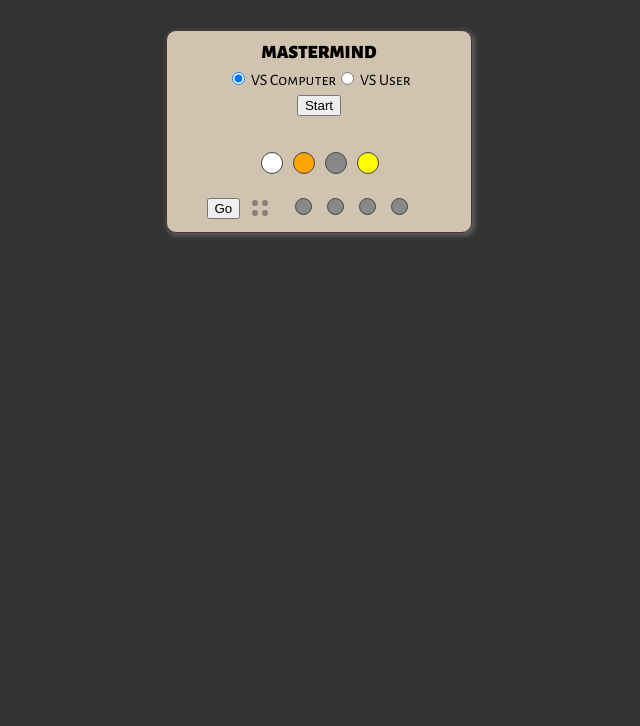
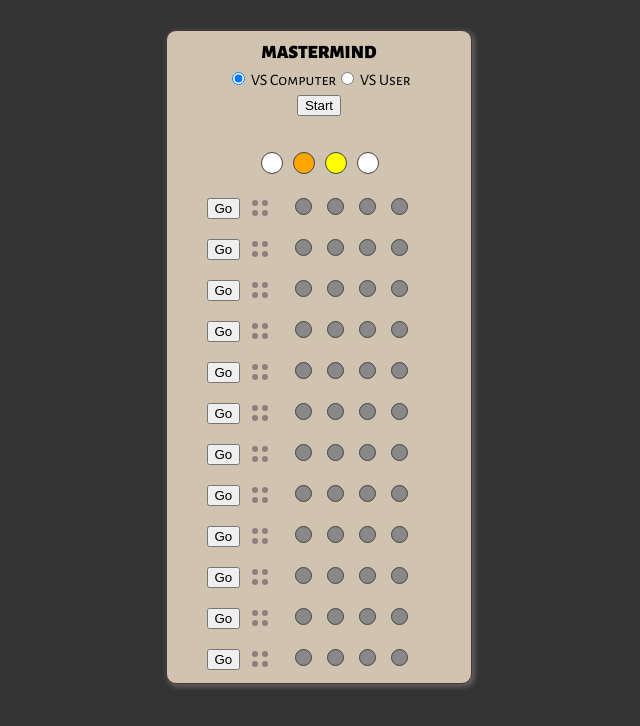
Before and after one commit to donrolling/react-mastermind, a React (Create React App) app in the folder app/: page / in a window 1280 px wide. Both pictures are taken after a click on the button "Start". Shown: the top 726 px of the page, without its empty margins (321-961 px from the left). Built offline with nearby package versions, Linux system fonts and the light colour scheme.

Commit message:
getting most of the ui working.

```diff
--- a/app/src/engine/service/CodeMaker.ts
+++ b/app/src/engine/service/CodeMaker.ts
@@ -21,7 +21,7 @@ export class CodeMaker {
     public static GetRandomColor() : CodeColors {
         let rand = CodeMaker.RandomIntFromInterval(1, CodeMaker.Max);
         let x = this.getValues(CodeColors)[rand];
-        if(x === CodeColors.empty){
+        if(!x || x === CodeColors.empty){
             return CodeMaker.GetRandomColor();
         }
         return x;
--- a/app/src/ui/AnswerRow.tsx
+++ b/app/src/ui/AnswerRow.tsx
@@ -9,10 +9,10 @@ class AnswerRow extends React.Component<Code> {
         return (
             <div className="mastermind-row">
                 <div className="mastermind-row-marbles">
-                    <Marble CodeColor={ this.props.One } ClickCallback={ null } />
-                    <Marble CodeColor={ this.props.Two } ClickCallback={ null } />
-                    <Marble CodeColor={ this.props.Three } ClickCallback={ null } />
-                    <Marble CodeColor={ this.props.Four } ClickCallback={ null } />
+                    <Marble CodeColor={ this.props.One } ClickCallback={ null } Index={0} />
+                    <Marble CodeColor={ this.props.Two } ClickCallback={ null } Index={1} />
+                    <Marble CodeColor={ this.props.Three } ClickCallback={ null } Index={2} />
+                    <Marble CodeColor={ this.props.Four } ClickCallback={ null } Index={3} />
                     <div className="clear-left"></div>
                 </div>
             </div>
--- a/app/src/ui/Board.tsx
+++ b/app/src/ui/Board.tsx
@@ -1,5 +1,4 @@
 import React from 'react';
-import Loadable from 'react-loadable';
 import './Board.css';
 import GameControls from './GameControls';
 import AnswerRow from './AnswerRow';
@@ -10,6 +9,7 @@ import SelectionRow from './SelectionRow';
 import { CodeColors } from '../engine/enum/CodeColors';
 import { Code } from '../engine/model/Code';
 import Marble from './Marble';
+import { statement } from '@babel/template';
 
 type BoardState = {
   GameState: GameState | undefined;
@@ -17,10 +17,12 @@ type BoardState = {
   ActiveMarble: Marble | undefined;
   ActivePlayRow: PlayRow | undefined;
   PlayRows: PlayRow[] | undefined;
+  Turns: number[] | undefined;
 }
 
 export class Board extends React.Component<any, BoardState> {
-  _selectionRow: SelectionRow;
+  private _playRows: PlayRow[] = [];
+
   constructor(props: any) {
     super(props);
     this.state = {
@@ -28,30 +30,62 @@ export class Board extends React.Component<any, BoardState> {
       SelectionRow: undefined,
       ActiveMarble: undefined,
       ActivePlayRow: undefined,
-      PlayRows: undefined
+      PlayRows: undefined,
+      Turns: undefined
     };
+    this.addPlayRow = this.addPlayRow.bind(this);
     this.startGame = this.startGame.bind(this);
     this.selectActiveMarbleColor = this.selectActiveMarbleColor.bind(this);
     this.setActiveMarbleColor = this.setActiveMarbleColor.bind(this);
     this.setSelectionRow = this.setSelectionRow.bind(this);
+    this.submitActiveRow = this.submitActiveRow.bind(this);
+  }
+
+  addPlayRow(playRow: PlayRow) {
+    if(this.state.PlayRows){ return; }
+
+    if(playRow.Index < this.state.GameState.NumberOfTurns){
+      this._playRows.push(playRow);
+    }
+    if(playRow.Index === this.state.GameState.NumberOfTurns - 1){
+      let firstPlayRow = this._playRows[0];
+      firstPlayRow.Enable();
+      this.setState({
+        GameState: this.state.GameState,
+        SelectionRow: this.state.SelectionRow,
+        ActiveMarble: this.state.ActiveMarble,
+        ActivePlayRow: firstPlayRow,
+        PlayRows: this._playRows,
+        Turns: this.state.Turns
+      });
+    }
   }
 
   startGame() {
     let gameState = GameFactory.CreateCode();
+    let turns: number[] = [];
+    for(var i = 0;i < gameState.NumberOfTurns;i++){
+      turns.push(i);
+    }
+
     this.setState({
       GameState: gameState,
       SelectionRow: this.state.SelectionRow,
-      ActiveMarble: this.state.ActiveMarble
+      ActiveMarble: this.state.ActiveMarble,
+      ActivePlayRow: this.state.ActivePlayRow,
+      PlayRows: this.state.PlayRows,
+      Turns: turns
     });
   }
 
-  selectActiveMarbleColor(x: Marble, y: PlayRow) {
+  selectActiveMarbleColor(marble: Marble, playRow: PlayRow) {
     if (this.state.SelectionRow) {
       this.setState({
         GameState: this.state.GameState,
         SelectionRow: this.state.SelectionRow,
-        ActiveMarble: x,
-        ActivePlayRow: y
+        ActiveMarble: marble,
+        ActivePlayRow: playRow,
+        PlayRows: this.state.PlayRows
       });
       this.state.SelectionRow.SelectColor();
     } else {
@@ -59,9 +93,9 @@ export class Board extends React.Component<any, BoardState> {
     }
   }
 
-  setActiveMarbleColor(x: CodeColors) {
+  setActiveMarbleColor(codeColor: CodeColors) {
     if (this.state.ActiveMarble) {
-      this.state.ActiveMarble.SetColor(x);
+      this.state.ActiveMarble.SetColor(codeColor);
     } else {
       throw new Error('ActiveMarble was null.');
     }
@@ -73,15 +107,25 @@ export class Board extends React.Component<any, BoardState> {
       GameState: this.state.GameState,
       SelectionRow: x,
       ActiveMarble: this.state.ActiveMarble,
-      ActivePlayRow: this.state.ActivePlayRow
+      ActivePlayRow: this.state.ActivePlayRow,
+      PlayRows: this.state.PlayRows
     });
   }
 
   submitActiveRow(x: Code) {
     let codeResponse = this.state.GameState.Guess(x);
-    let MyComponent = Loadable({
-      loader: () => import('./MyComponent'),
-      loading: () => <div>Loading...</div>
+    this.state.ActivePlayRow.SetResponse(codeResponse);
+    this.state.ActivePlayRow.Disable();
+    let index = this.state.GameState.Turns.length;
+    let activePlayRow = this._playRows[index];
+    activePlayRow.Enable();
+    this.setState({
+      GameState: this.state.GameState,
+      SelectionRow: this.state.SelectionRow,
+      ActiveMarble: this.state.ActiveMarble,
+      ActivePlayRow: activePlayRow,
+      PlayRows: this.state.PlayRows,
+      Turns: this.state.Turns
     });
   }
 
@@ -91,7 +135,10 @@ export class Board extends React.Component<any, BoardState> {
         <div className="mastermind-board">
           <GameControls StartGame={this.startGame} />
 
-          <SelectionRow SelectionCallback={this.setActiveMarbleColor} ref={(x) => { this.setSelectionRow(x); }} />
+          <SelectionRow
+            SelectionCallback={this.setActiveMarbleColor}
+            ref={(x) => { this.setSelectionRow(x); }}
+          />
           <div className="clear-left"></div>
 
           <div className="mastermind-row-container">
@@ -106,16 +153,19 @@ export class Board extends React.Component<any, BoardState> {
             }
 
             <div className="clear-left"></div>
-
             {
               this.state.GameState
-                ? <PlayRow
+              ? this.state.Turns.map((i) => (
+                  <PlayRow
                     SubmitRow={this.submitActiveRow}
                     SetMarble={this.selectActiveMarbleColor}
+                    key={ `PlayRow${i}` }
+                    Index={i}
+                    ref={(x) => { this.addPlayRow(x); }}
                   />
-                : null
+                ))
+              : null
             }
-
             <div className="clear-left"></div>
           </div>
           <div className="clear-left"></div>
--- a/app/src/ui/PlayRow.tsx
+++ b/app/src/ui/PlayRow.tsx
@@ -5,71 +5,138 @@ import RowControls from './RowControls';
 import { CodeColors } from '../engine/enum/CodeColors';
 import { Code } from '../engine/model/Code';
 import { CodeFactory } from '../engine/factory/CodeFactory';
-import { ResponseColors } from '../engine/enum/ResponseColors';
+import { CodeResponse } from '../engine/model/CodeResponse';
 
 type PlayRowProps = {
     SubmitRow: (x: Code) => void;
-    SetMarble: (x: Marble) => void;
+    SetMarble: (x: Marble, y: PlayRow) => void;
+    Index: number;
 };
 
-class PlayRow extends React.Component<PlayRowProps> {
-    private _marbles: Marble[];
-    private _activeMarble: Marble | undefined;
+type PlayRowState = {
+    ActiveMarble: Marble | undefined;
+    Marbles: Marble[] | undefined;
+    RowControls: RowControls | undefined;
+    Disabled: boolean;
+};
+
+class PlayRow extends React.Component<PlayRowProps, PlayRowState> {
+    private _marbleMapper: number[] = [0,1,2,3];
+    private _marbles: Marble[] = [];
+
+    public get Index(){
+        return this.props.Index;
+    }
 
     constructor(props: PlayRowProps) {
         super(props);
         this.submitRow = this.submitRow.bind(this);
         this.setMarble = this.setMarble.bind(this);
-
-        this._marbles = [
-            new Marble({
-                CodeColor: CodeColors.empty,
-                ClickCallback: this.setMarble
-            }),
-            new Marble({
-                CodeColor: CodeColors.empty,
-                ClickCallback: this.setMarble
-            }),
-            new Marble({
-                CodeColor: CodeColors.empty,
-                ClickCallback: this.setMarble
-            }),
-            new Marble({
-                CodeColor: CodeColors.empty,
-                ClickCallback: this.setMarble
-            })
-        ];
+        this.state = {
+            ActiveMarble: undefined,
+            Marbles: undefined,
+            RowControls: undefined,
+            Disabled: true
+        };
     }
 
-    submitRow(): void {
-        //todo: validate row
-        var x: Code = CodeFactory.Create(this._marbles[0].CodeColor, this._marbles[1].CodeColor, this._marbles[2].CodeColor, this._marbles[3].CodeColor);
-        this.props.SubmitRow(x);
-    }
-
-    setMarble(x: Marble): void {
-        this._activeMarble = x;
-        this.props.SetMarble(x);
-    }
-
-    SetActiveMarbleColor(x: CodeColors){
-        if(this._activeMarble){
-            this._activeMarble.SetColor(x);
+    public SetActiveMarbleColor(codeColors: CodeColors){
+        if(this.state.ActiveMarble){
+            this.state.ActiveMarble.SetColor(codeColors);
         }else{
             throw new Error('Active Marble wasn\'t set');
         }
     }
 
+    public Enable(): void {
+        this.setState({
+            ActiveMarble: this.state.ActiveMarble,
+            RowControls: this.state.RowControls,
+            Disabled: false
+        });
+    }
+
+    public Disable(): void {
+        this.setState({
+            ActiveMarble: this.state.ActiveMarble,
+            RowControls: this.state.RowControls,
+            Disabled: true
+        });
+    }
+
+    public SetResponse(response: CodeResponse){
+        this.state.RowControls.SetResponse(response);
+    }
+
+    addMarble(marble: Marble) {
+        if(this.state.Marbles){ return; }
+
+        if(marble.Index < this._marbleMapper.length){
+          this._marbles.push(marble);
+        }
+        if(marble.Index === this._marbleMapper.length - 1){
+          this.setState({
+            ActiveMarble: this.state.ActiveMarble,
+            Marbles: this._marbles,
+            RowControls: this.state.RowControls,
+            Disabled: this.state.Disabled
+          });
+        }
+    }
+
+    submitRow(): void {
+        let xs: Marble[] = this.state.Marbles;
+        let valid = true;
+        for(var i = 0;i < xs.length;i++){
+            valid = xs[i].CodeColor !== CodeColors.empty;
+            if(!valid){
+                alert('You have to finish this row.');
+                return;
+            }
+        }
+        var x: Code = CodeFactory.Create(xs[0].CodeColor, xs[1].CodeColor, xs[2].CodeColor, xs[3].CodeColor);
+        this.props.SubmitRow(x);
+    }
+
+    setMarble(x: Marble): void {
+        if(this.state.Disabled){ return; }
+        this.setState({
+            ActiveMarble: x,
+            RowControls: this.state.RowControls,
+            Disabled: this.state.Disabled
+        });
+        this.props.SetMarble(x, this);
+    }
+
+    addRowControls(x: RowControls) {
+        if(this.state.RowControls){return;}
+        this.setState({
+            ActiveMarble: this.state.ActiveMarble,
+            RowControls: x,
+            Disabled: this.state.Disabled
+        });
+    }
+
     render(){
         return (
             <div className="mastermind-row">
-                <RowControls SubmitRow={ this.submitRow } Responses={undefined} />
+                <RowControls
+                    SubmitRow={ this.submitRow }
+                    ref={(x) => { this.addRowControls(x); }}
+                />
 
                 <div className="mastermind-row-marbles">
-                    <Marble CodeColor={ CodeColors.empty } ClickCallback={ this.setMarble } />
-                    <Marble CodeColor={ CodeColors.empty } ClickCallback={ this.setMarble } />
-                    <Marble CodeColor={ CodeColors.empty } ClickCallback={ this.setMarble } />
-                    <Marble CodeColor={ CodeColors.empty } ClickCallback={ this.setMarble } />
+                    {
+                        this._marbleMapper.map((i) => (
+                            <Marble
+                                CodeColor={ CodeColors.empty }
+                                ClickCallback={ this.setMarble }
+                                key={ `Marble${i}` }
+                                Index={i}
+                                ref={(x) => { this.addMarble(x); }}
+                            />
+                          ))
+                    }
                     <div className="clear-left"></div>
                 </div>
             </div>
--- a/app/src/ui/RowControls.tsx
+++ b/app/src/ui/RowControls.tsx
@@ -5,7 +5,6 @@ import { ResponseColors } from '../engine/enum/ResponseColors';
 
 type RowControlsProps = {
     SubmitRow: () => void;
-    Responses: ResponseColors[] | undefined;
 }
 type RowControlsState = {
     Responses: ResponseColors[];
@@ -16,17 +15,11 @@ class RowControls extends React.Component<RowControlsProps, RowControlsState> {
     constructor(props: RowControlsProps) {
         super(props);
         this.submitRow = this.submitRow.bind(this);
-        if(props.Responses){
-            this.state = {
-                Responses: props.Responses,
-                ResponseClasses: [ResponseColors[props.Responses[0]], ResponseColors[props.Responses[1]], ResponseColors[props.Responses[2]], ResponseColors[props.Responses[3]]]
-            };
-        } else {
-            this.state = {
-                Responses: [ResponseColors.none, ResponseColors.none, ResponseColors.none, ResponseColors.none],
-                ResponseClasses: [ResponseColors[ResponseColors.none], ResponseColors[ResponseColors.none], ResponseColors[ResponseColors.none], ResponseColors[ResponseColors.none]]
-            };
-        }
+        this.state = {
+            Responses: [ResponseColors.none, ResponseColors.none, ResponseColors.none, ResponseColors.none],
+            ResponseClasses: [ResponseColors[ResponseColors.none], ResponseColors[ResponseColors.none], ResponseColors[ResponseColors.none], ResponseColors[ResponseColors.none]]
+        };
+
     }
 
     public SetResponse(x: CodeResponse): void {
```
Also changed, not shown: app/src/ui/Marble.tsx (+12 -4 lines), app/src/ui/SelectionRow.tsx (+6 -6 lines).
